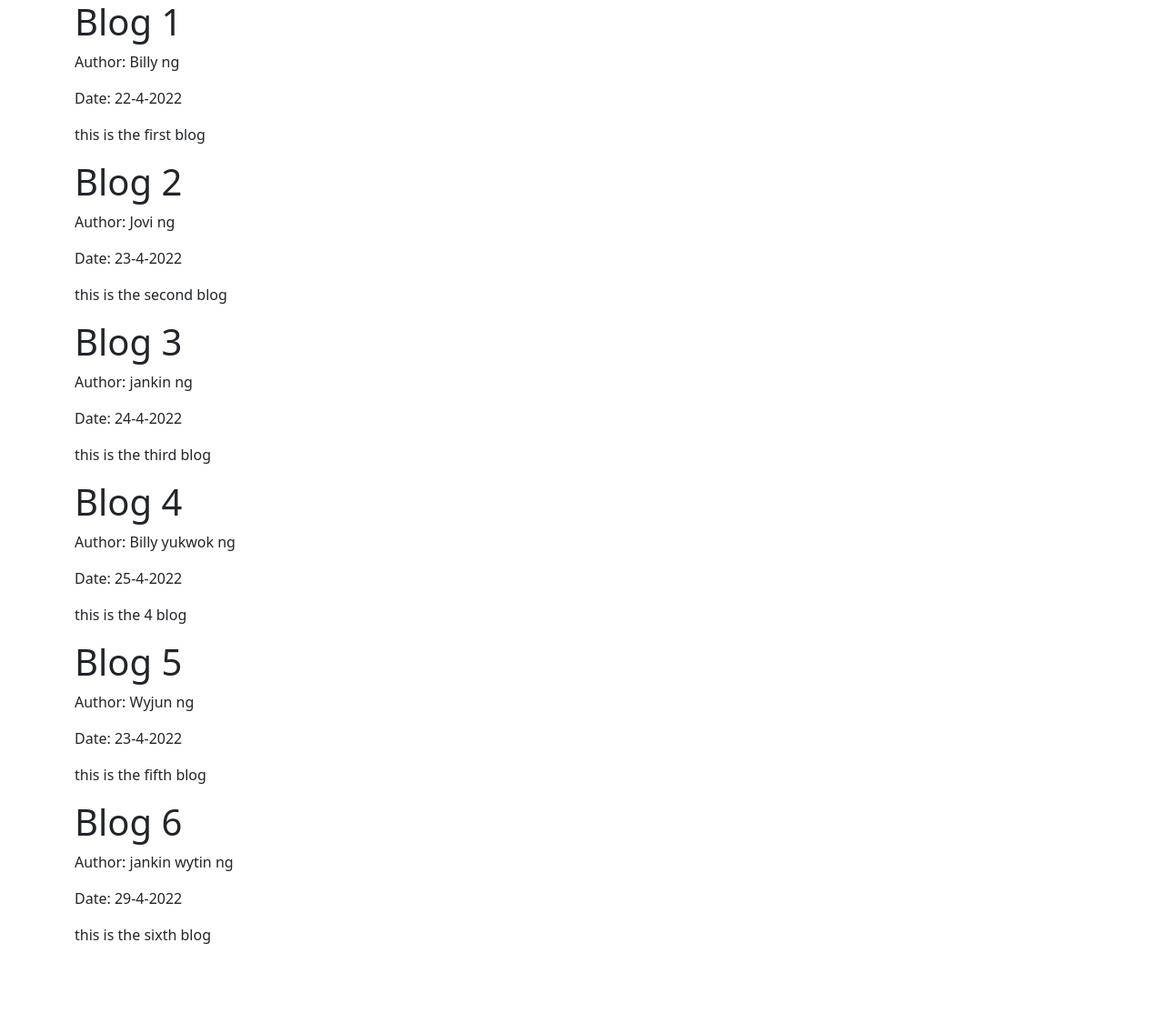
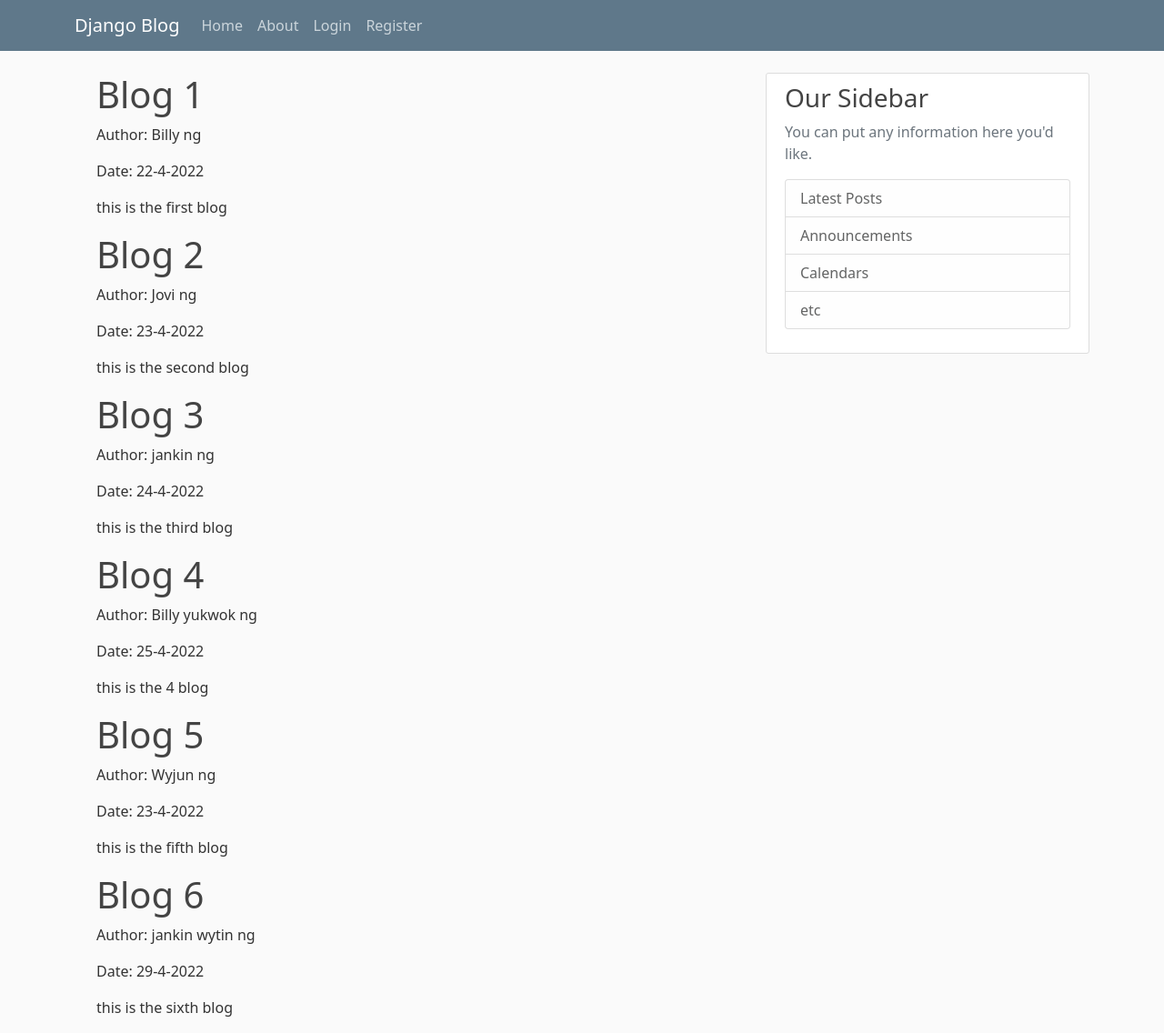
Before and after one commit to yukwok/django_site, a Django app: page / in a window 1280 px wide. Shown: the whole page at 91% size. Before the commit the page ends 1038 px from the top, so only its background shows below. Run offline with Django 4.2, Linux system fonts and the light colour scheme; some libraries are stand-ins or nearby versions.

Commit message:
main.css
add main.css

```diff
--- /dev/null
+++ b/blog/static/blog/main.css
@@ -0,0 +1,89 @@
+body {
+    background: #fafafa;
+    color: #333333;
+    margin-top: 5rem;
+}
+
+h1,
+h2,
+h3,
+h4,
+h5,
+h6 {
+    color: #444444;
+}
+
+ul {
+    margin: 0;
+}
+
+.bg-steel {
+    background-color: #5f788a;
+}
+
+.site-header .navbar-nav .nav-link {
+    color: #cbd5db;
+}
+
+.site-header .navbar-nav .nav-link:hover {
+    color: #ffffff;
+}
+
+.site-header .navbar-nav .nav-link.active {
+    font-weight: 500;
+}
+
+.content-section {
+    background: #ffffff;
+    padding: 10px 20px;
+    border: 1px solid #dddddd;
+    border-radius: 3px;
+    margin-bottom: 20px;
+}
+
+.article-title {
+    color: #444444;
+}
+
+a.article-title:hover {
+    color: #428bca;
+    text-decoration: none;
+}
+
+.article-content {
+    white-space: pre-line;
+}
+
+.article-img {
+    height: 65px;
+    width: 65px;
+    margin-right: 16px;
+}
+
+.article-metadata {
+    padding-bottom: 1px;
+    margin-bottom: 4px;
+    border-bottom: 1px solid #e3e3e3
+}
+
+.article-metadata a:hover {
+    color: #333;
+    text-decoration: none;
+}
+
+.article-svg {
+    width: 25px;
+    height: 25px;
+    vertical-align: middle;
+}
+
+.account-img {
+    height: 125px;
+    width: 125px;
+    margin-right: 20px;
+    margin-bottom: 16px;
+}
+
+.account-heading {
+    font-size: 2.5rem;
+}
--- a/blog/templates/blog/base.html
+++ b/blog/templates/blog/base.html
@@ -1,3 +1,5 @@
+{%load static %}
+
 <!DOCTYPE html>
 <html lang="en">
 
@@ -12,7 +14,7 @@
     <link href="https://cdn.jsdelivr.net/npm/bootstrap@5.1.3/dist/css/bootstrap.min.css" rel="stylesheet"
         integrity="sha384-1BmE4kWBq78iYhFldvKuhfTAU6auU8tT94WrHftjDbrCEXSU1oBoqyl2QvZ6jIW3" crossorigin="anonymous">
 
-
+    <link rel="stylesheet" type="text/css" href="{% static 'blog/main.css'%}">
     {% if title%}
     <title>Django Blog - {{title}}</title>
     {% else%}
@@ -21,8 +23,37 @@
 
 </head>
 
+
 <body>
+    <header class="site-header">
+        <nav class="navbar navbar-expand-md navbar-dark bg-steel fixed-top">
+            <div class="container">
+                <a class="navbar-brand mr-4" href="/">Django Blog</a>
+                <button class="navbar-toggler" type="button" data-toggle="collapse" data-target="#navbarToggle"
+                    aria-controls="navbarToggle" aria-expanded="false" aria-label="Toggle navigation">
+                    <span class="navbar-toggler-icon"></span>
+                </button>
+                <div class="collapse navbar-collapse" id="navbarToggle">
+                    <div class="navbar-nav mr-auto">
+                        <a class="nav-item nav-link" href="/">Home</a>
+                        <a class="nav-item nav-link" href="/about">About</a>
+                    </div>
+                    <!-- Navbar Right Side -->
+                    <div class="navbar-nav">
+                        <a class="nav-item nav-link" href="#">Login</a>
+                        <a class="nav-item nav-link" href="#">Register</a>
+                    </div>
+                </div>
+            </div>
+        </nav>
+    </header>
 
+
+
+
+    <main role="main" class="container">
+        <div class="row">
+            <div class="col-md-8">
                 <div class="container">
                     {% block content %}
                     {% endblock%}
@@ -31,6 +62,22 @@
                 {% block dummycontent %}
                 {% endblock%}
             </div> -->
+            </div>
+            <div class="col-md-4">
+                <div class="content-section">
+                    <h3>Our Sidebar</h3>
+                    <p class='text-muted'>You can put any information here you'd like.
+                    <ul class="list-group">
+                        <li class="list-group-item list-group-item-light">Latest Posts</li>
+                        <li class="list-group-item list-group-item-light">Announcements</li>
+                        <li class="list-group-item list-group-item-light">Calendars</li>
+                        <li class="list-group-item list-group-item-light">etc</li>
+                    </ul>
+                    </p>
+                </div>
+            </div>
+        </div>
+    </main>
 
 
 
```
Lines whose indentation alone changed are shown as unchanged.
